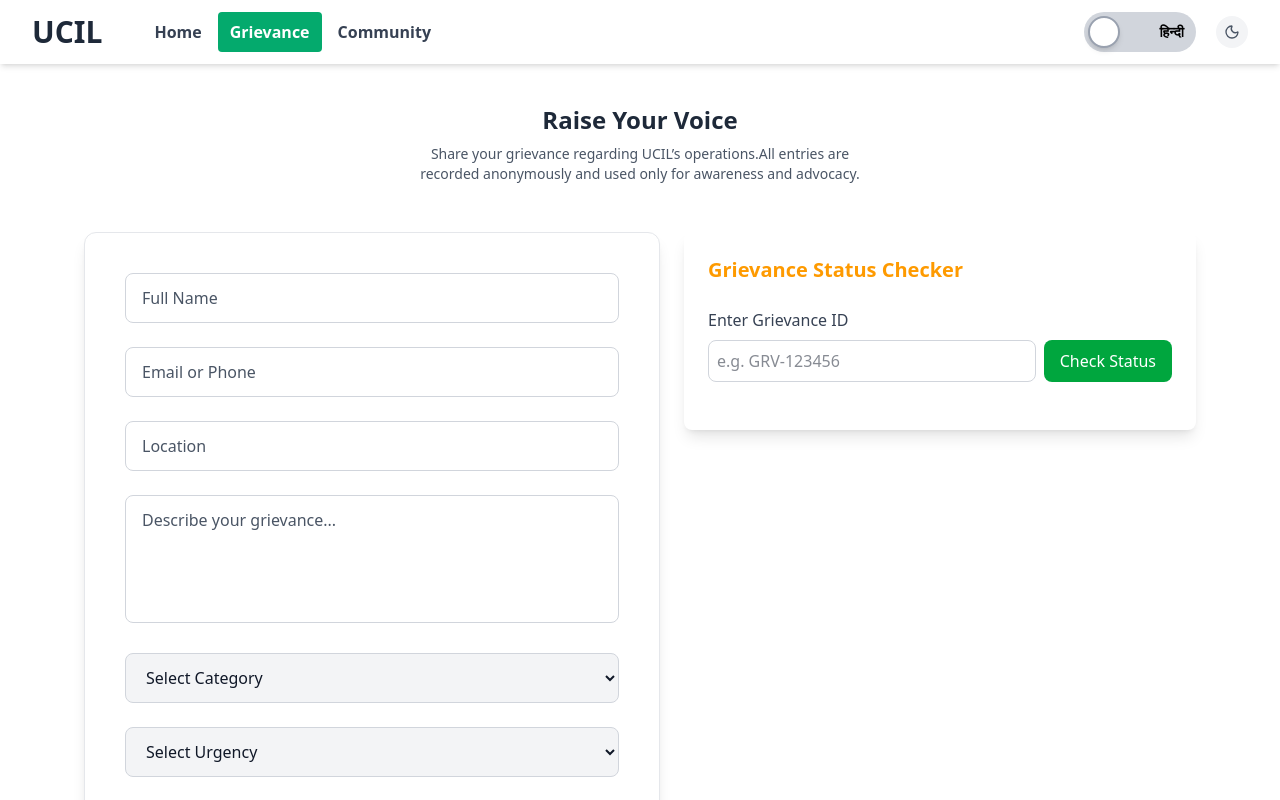
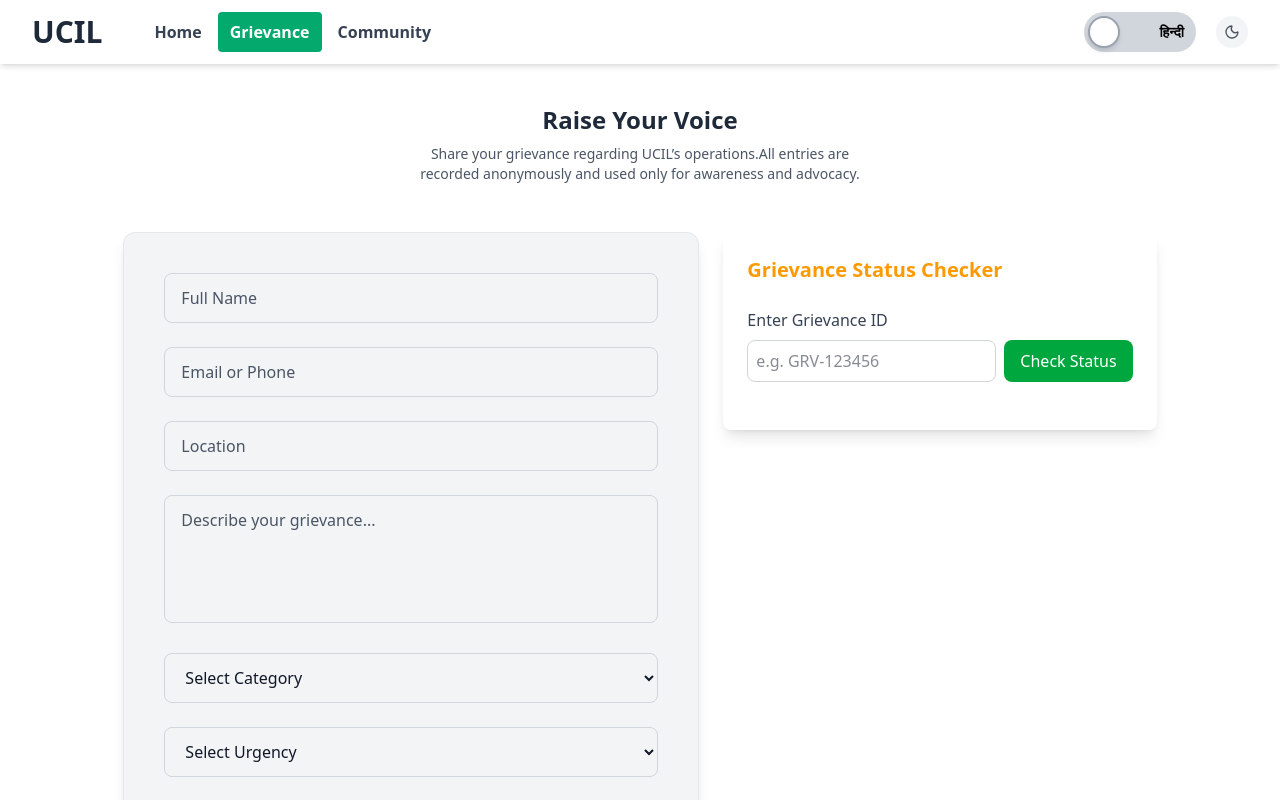
Before and after one commit to ShubhamKumar547/UCIL-SOC-25, a Next.js app: page /grievance in a window 1280 px wide. Shown: the top 800 px of the page. Built offline with nearby package versions, Linux system fonts and the light colour scheme.

Commit message:
Added some changes

```diff
--- a/components/GrievanceForm.jsx
+++ b/components/GrievanceForm.jsx
@@ -28,7 +28,7 @@ export default function GrievanceForm({ t }) {
 
   if (submitted) {
     return (
-      <div className=" bg-white min-h-screen flex flex-col items-center justify-center px-4 bg-gray-50 dark:bg-gray-900 box-border">
+      <div className=" bg-white min-h-screen flex flex-col items-center justify-center px-4  dark:bg-gray-900 box-border">
         <h2 className="text-2xl font-bold text-green-600 dark:text-green-400 mb-4 text-center">
           ✅ {t?.grievance_submitted || "Grievance Submitted!"}
         </h2>
@@ -47,7 +47,7 @@ export default function GrievanceForm({ t }) {
   return (
     <form
       onSubmit={handleSubmit}
-      className=" bg-white dark:bg-gray-800 p-6 rounded-lg shadow-lg max-w-2xl mx-auto bg-gray-100 dark:bg-gray-800 p-8 md:p-10 rounded-xl shadow-lg w-full max-w-xl mx-auto space-y-6 border border-gray-200 dark:border-gray-700"
+      className="   bg-gray-100 dark:bg-gray-800 p-8 md:p-10 rounded-xl shadow-lg w-full max-w-xl mx-auto space-y-6 border border-gray-200 dark:border-gray-700"
     >
       <input
         type="text"
@@ -92,9 +92,7 @@ export default function GrievanceForm({ t }) {
         <option value="displacement">
           {t?.cat_displacement || "Displacement"}
         </option>
-        <option value="harassment">
-          {t?.cat_harassment || "Harassment"}
-        </option>
+        <option value="harassment">{t?.cat_harassment || "Harassment"}</option>
         <option value="academic">{t?.cat_academic || "Academic"}</option>
       </select>
       <select
--- a/pages/grievance.js
+++ b/pages/grievance.js
@@ -25,11 +25,11 @@ export default function GrievancePage() {
           </p>
         </div>
 
-        <div className="flex flex-col md:flex-row items-top justify-center space-x-0 md:space-x-6 space-y-6 md:space-y-0 box-border">
+        <div className="flex flex-col lg:flex-row items-center lg:items-start justify-center gap-6 box-border">
           <div className="mb-6">
             <GrievanceForm t={t} />
           </div>
-          <div className=" between-sm-md:w-[573px] md:w-[40%]">
+          <div className="flex items-start justify-center">
             <GrievanceStatusChecker />
           </div>
         </div>
```
